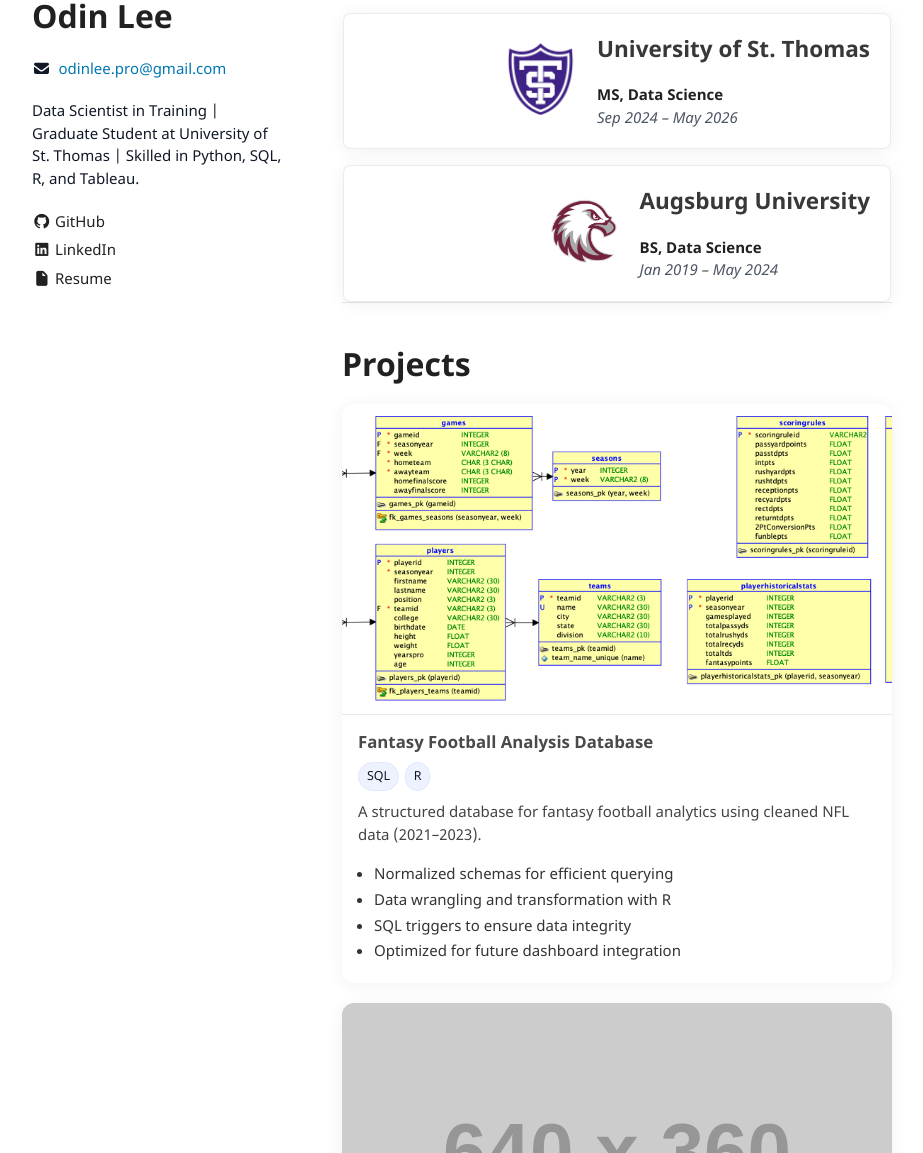
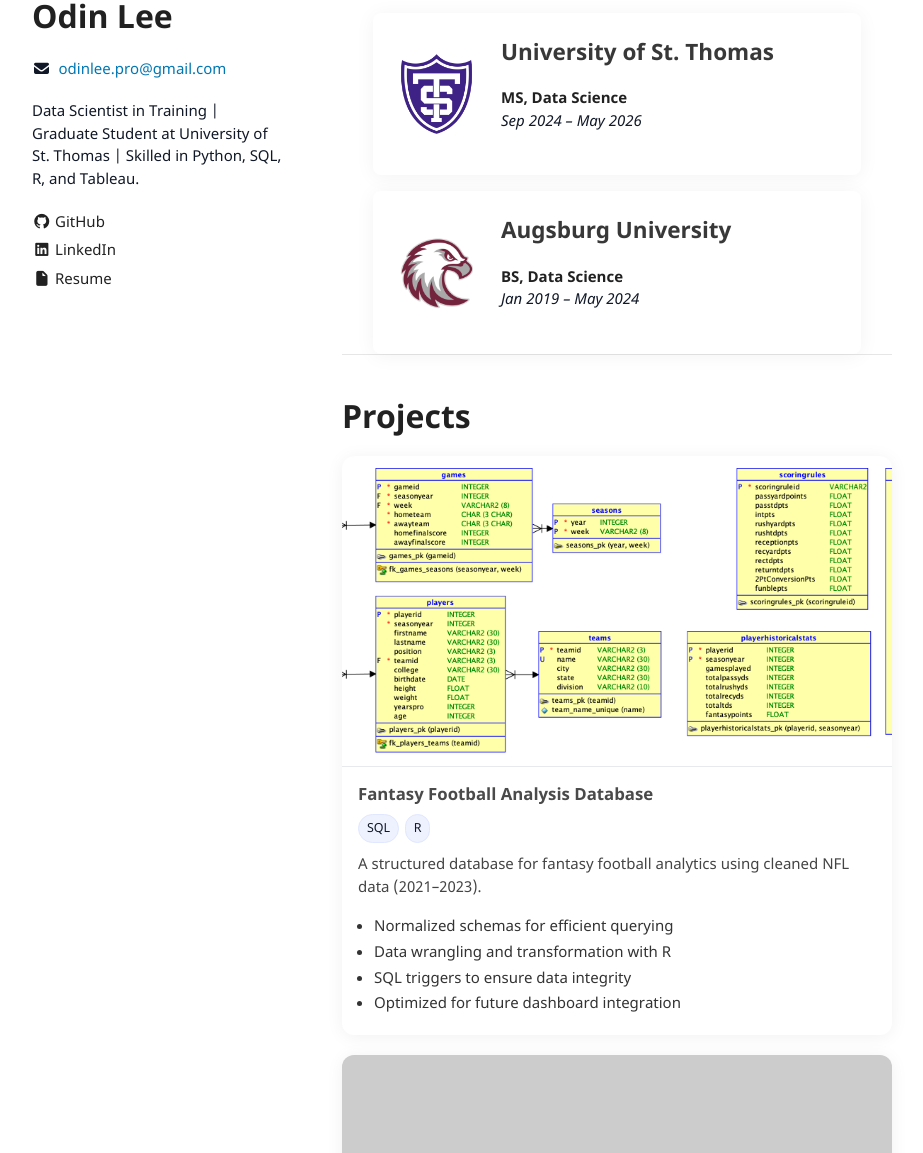
Before and after one commit to OdinLeePro/OdinLeePro.github.io, a Jekyll site: the page built from index.md, in a window 1280 px wide and 1400 px high, scrolled down 242 px. Shown: the part 247-1400 px from the top of the window, without its empty margins (178-1101 px from the left). Built offline with Jekyll 4.4.1, drawn with Linux system fonts in a browser that asks for light colours.

Commit message:
Update style.scss

```diff
--- a/assets/css/style.scss
+++ b/assets/css/style.scss
@@ -44,31 +44,37 @@ body { background: var(--bg); color: var(--ink); }
 /*                 */
 
 .education-grid {
-  display: grid;
+  display: flex;
+  flex-direction: column;
   gap: 1rem;
-  justify-items: center;
+
+  /* center all cards horizontally */
+  align-items: center;
 }
 
+/* Card */
 .education-card {
   display: flex;
   flex-direction: row-reverse;
   align-items: center;
-  gap: 1.25rem;
-  padding: 1.25rem;
-  background: var(--card);
-  border-radius: var(--radius-sm);
-  box-shadow: var(--shadow-sm);
-  transition: transform .18s ease, box-shadow .18s ease;
-  width: min(680px, 92%);
-  border: 1px solid var(--border);
+  gap: 1.5rem;
+  padding: 1.5rem;
+  background: #fff;
+  border-radius: 8px;
+  box-shadow: 0 2px 20px rgba(0,0,0,0.05);
+  transition: transform .2s ease;
+  width: 80%;
+  max-width: 450px;
+  margin: 0 auto;
 }
 
-.education-card:hover { transform: translateY(-2px); box-shadow: var(--shadow-lg); }
-
-.edu-text p { margin: .25rem 0 0; color: var(--muted); }
+.edu-text { flex: 1; }
 
 .edu-logo img {
-  width: 72px; height: 72px; object-fit: contain;
+  display: block;
+  width: 80px;
+  height: 80px;
+  object-fit: contain;
 }
 
 /*               */
```
